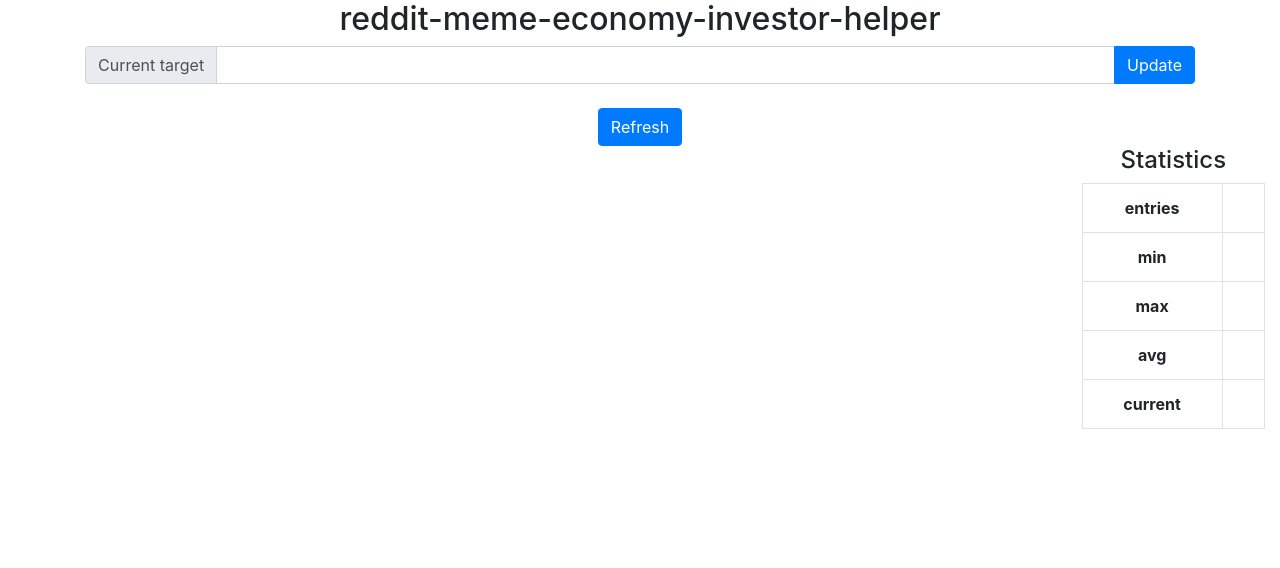
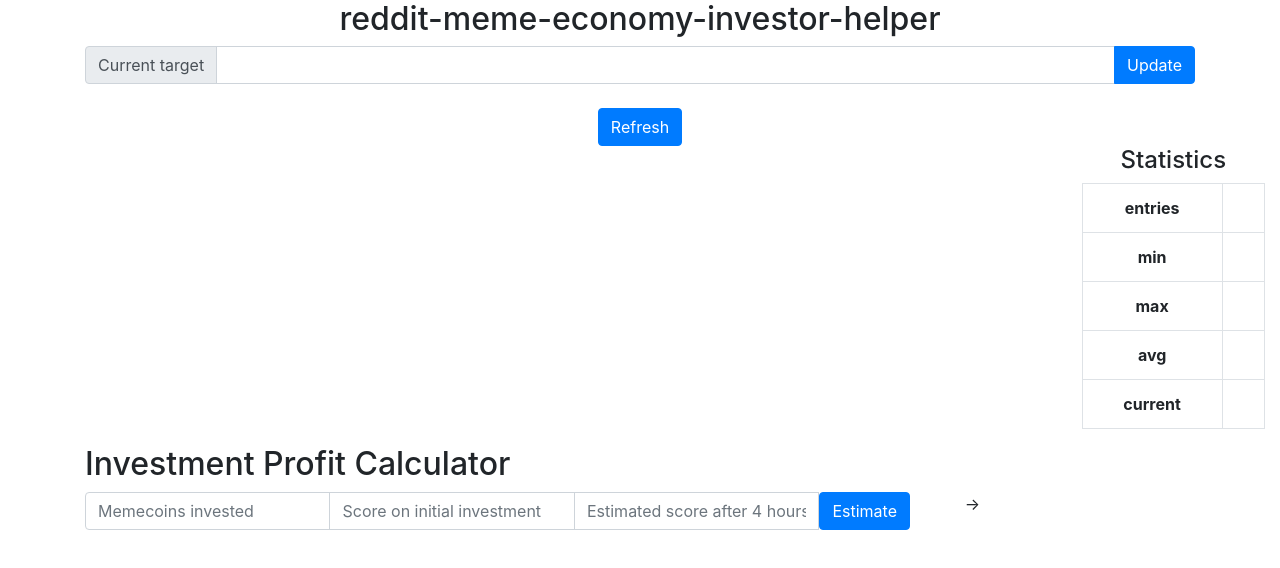
Before and after one commit to TwiN/reddit-meme-economy-investor-helper, a plain HTML site: page static/index.html in a window 1280 px wide. Drawn offline with nearby package versions, Linux system fonts and the light colour scheme; no server answers.

Commit message:
Added investment profit calculator

```diff
--- a/static/index.html
+++ b/static/index.html
@@ -56,6 +56,20 @@
         </div>
     </div>
 
+    <div class="container">
+        <h2>Investment Profit Calculator</h2>
+        <div class="row text-center">
+            <div class="input-group col-9">
+                <input type="text" id="investment-amount" placeholder="Memecoins invested" class="form-control" />
+                <input type="text" id="investment-start-score" placeholder="Score on initial investment" class="form-control" />
+                <input type="text" id="investment-end-score" placeholder="Estimated score after 4 hours" class="form-control" />
+                <input type="button" onclick="estimateInvestmentResult()" value="Estimate" class="btn btn-primary" />
+            </div>
+            <div class="col-1">-&gt;</div>
+            <div id="investment-result" class="col-2"></div>
+        </div>
+    </div>
+
     <script src="https://code.jquery.com/jquery-3.3.1.min.js" integrity="sha256-FgpCb/KJQlLNfOu91ta32o/NMZxltwRo8QtmkMRdAu8=" crossorigin="anonymous"></script>
     <script src="https://cdnjs.cloudflare.com/ajax/libs/popper.js/1.12.9/umd/popper.min.js" integrity="sha384-ApNbgh9B+Y1QKtv3Rn7W3mgPxhU9K/ScQsAP7hUibX39j7fakFPskvXusvfa0b4Q" crossorigin="anonymous"></script>
     <script src="https://maxcdn.bootstrapcdn.com/bootstrap/4.0.0/js/bootstrap.min.js" integrity="sha384-JZR6Spejh4U02d8jOt6vLEHfe/JQGiRRSQQxSfFWpi1MquVdAyjUar5+76PVCmYl" crossorigin="anonymous"></script>
--- a/static/js/script.js
+++ b/static/js/script.js
@@ -101,3 +101,38 @@
     $('#stats-entries').html(values.length);
     $('#stats-current').html(values[values.length-1]);
 }
+
+function estimateInvestmentResult() {
+    let start = parseInt($('#investment-start-score').val());
+    let end = parseInt($('#investment-end-score').val());
+    let amount = parseInt($('#investment-amount').val());
+
+    const SCALE_FACTOR = 1 / 3.0;
+    let relativeChange = 0;
+
+    console.log(start, end);
+    if (start !== 0) {
+        relativeChange = (end - start) / Math.abs(start);
+    } else {
+        relativeChange = end;
+    }
+
+    let multiple = Math.pow(relativeChange + 1, SCALE_FACTOR);
+    let investmentSuccess = false, returnMoney = false;
+
+    const WIN_THRESHOLD = 1.2;
+    if (multiple > WIN_THRESHOLD) {
+        investmentSuccess = returnMoney = true;
+    } else if (multiple > 1) {
+        returnMoney = true;
+    }
+
+    let factor = 0;
+    if (investmentSuccess) {
+        factor = multiple;
+    } else if (returnMoney) {
+        factor = (multiple - 1)/(WIN_THRESHOLD - 1);
+    }
+
+    $('#investment-result').html(parseInt((amount * factor)+""));
+}
```
